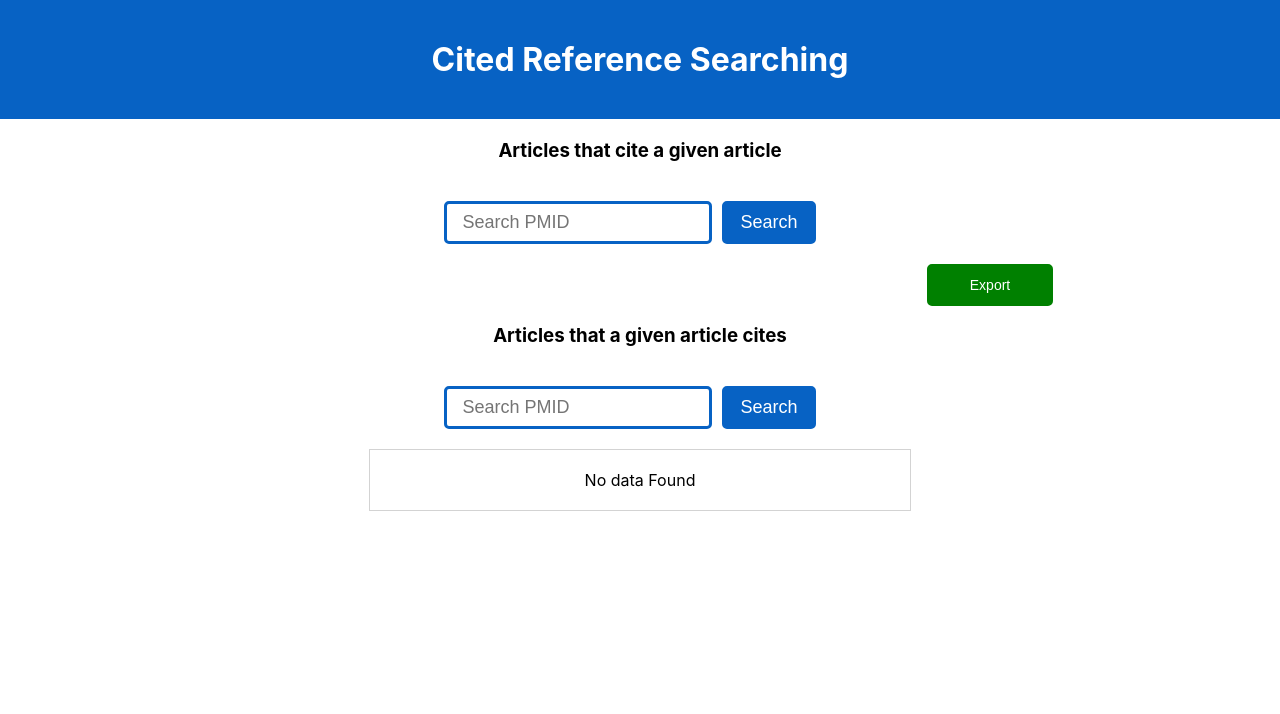
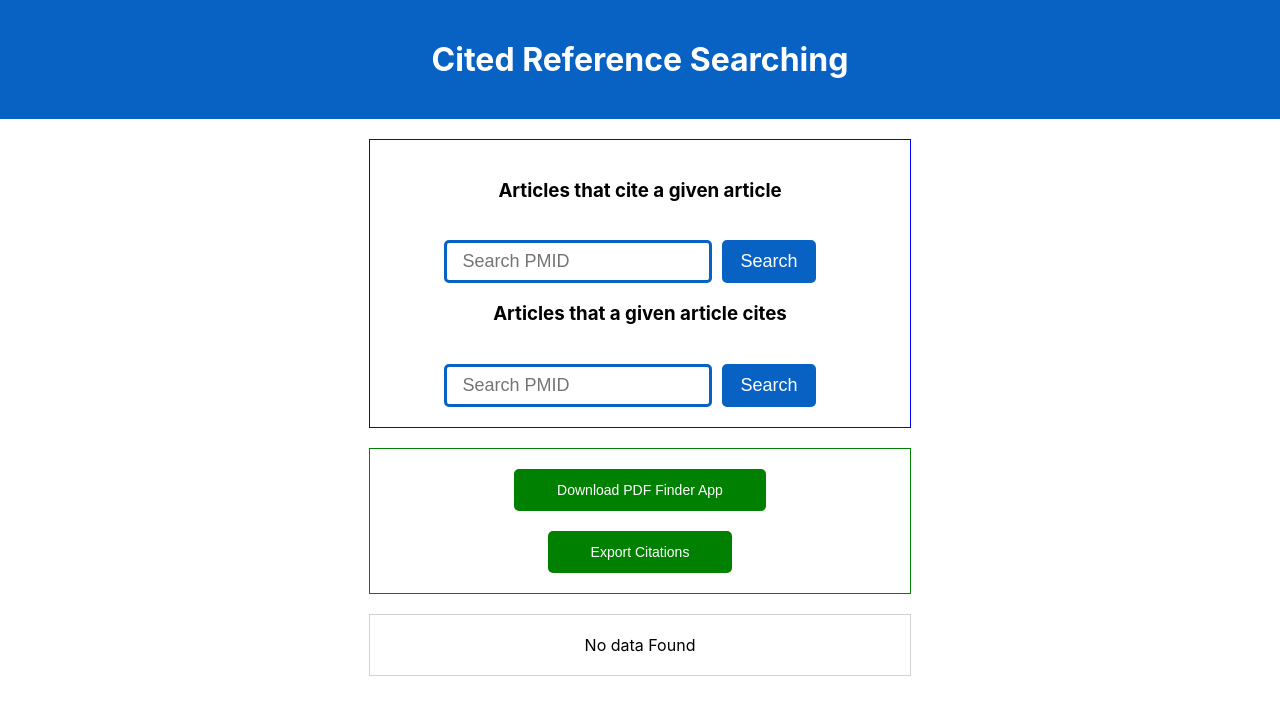
Before and after one commit to arm-diaz/pubmed-cited-reference-searching, a React (Create React App) app: page / in a window 1280 px wide. Shown: the top 714 px of the page. Built offline with nearby package versions, Linux system fonts and the light colour scheme.

Commit message:
feat : add hyperlink

```diff
--- a/src/components/ArticleFind.css
+++ b/src/components/ArticleFind.css
@@ -51,7 +51,38 @@
     border: none;
     border: 3px solid green;
     border-radius: 5px;
-    margin-left: 700px;
+    margin-left: 0px;
+    margin-right: 0px;
+    cursor: pointer;
+}
+
+.box1{
+    width: 500px;
+    margin: 20px auto;
+    padding: 20px;
+    border: 1px solid blue;
+    text-align: center;
+    }
+
+.box2{
+    width: 500px;
+    margin: 20px auto;
+    padding: 20px;
+    border: 1px solid green;
+    text-align: center;
+    }
+
+.downloadApp__wrapper button {
+    border: 3px solid green;
+    background: green;
+    color: white;
+    padding: 10px 40px;
+    text-align: center;
+    font-size: 14px;
+    border: none;
+    border: 3px solid green;
+    border-radius: 5px;
+    margin-left: 0px;
     margin-right: 0px;
     cursor: pointer;
 }
--- a/src/components/ArticleFind.tsx
+++ b/src/components/ArticleFind.tsx
@@ -146,24 +146,30 @@ const ArticleFind: React.FC = () => {
             </div>
             <div>
 
-            <div className="App">
+            <div className="input__wrapper">
 
-            </div>
-
-            <div className="input__wrapper">
+            <div className="box1">
                 <h3>Articles that cite a given article</h3>
                 <br />
                 <input id="api1" type="text" placeholder="Search PMID" value={id1} onChange={e => setID1(e.target.value)}/>
                 <button id="1" onClick={event => getData(id1, api1, `${id1}_articles_citedby`)}>Search</button>
-                <br />
-                <br />
-
-                <ExportToExcel apiData={apiList} fileName={fileName}/>
 
                 <h3>Articles that a given article cites</h3>
                 <br />
                 <input id="api2" type="text" placeholder="Search PMID" value={id2} onChange={e => setID2(e.target.value)}/>
                 <button id="2" onClick={event2 => getData(id2, api2, `{id1}_article_cites`)}>Search</button>
+                </div>
+                <div className="box2">
+                <div className="download__wrapper">
+                    <a href="https://drive.google.com/uc?export=download&id=1ei1LEpHbaZ84GTX7oi5tjSK2iRiUBX7m" target="_blank">
+                    <button type="submit">Download PDF Finder App</button>
+                    </a>
+                </div>
+                <br />
+
+                <ExportToExcel apiData={apiList} fileName={fileName}/>
+
+                </div>
 
             </div>
 
--- a/src/components/ExportToExcel.tsx
+++ b/src/components/ExportToExcel.tsx
@@ -23,7 +23,7 @@ export const ExportToExcel = ({apiData, fileName} : exportTypes) => {
 
   return (
     <div className="download__wrapper">
-      <button id="download-button" onClick={(e) => exportToCSV(apiData, fileName)}> Export</button>
+      <button id="download-button" onClick={(e) => exportToCSV(apiData, fileName)}> Export Citations</button>
     </div>
   );
 
```
